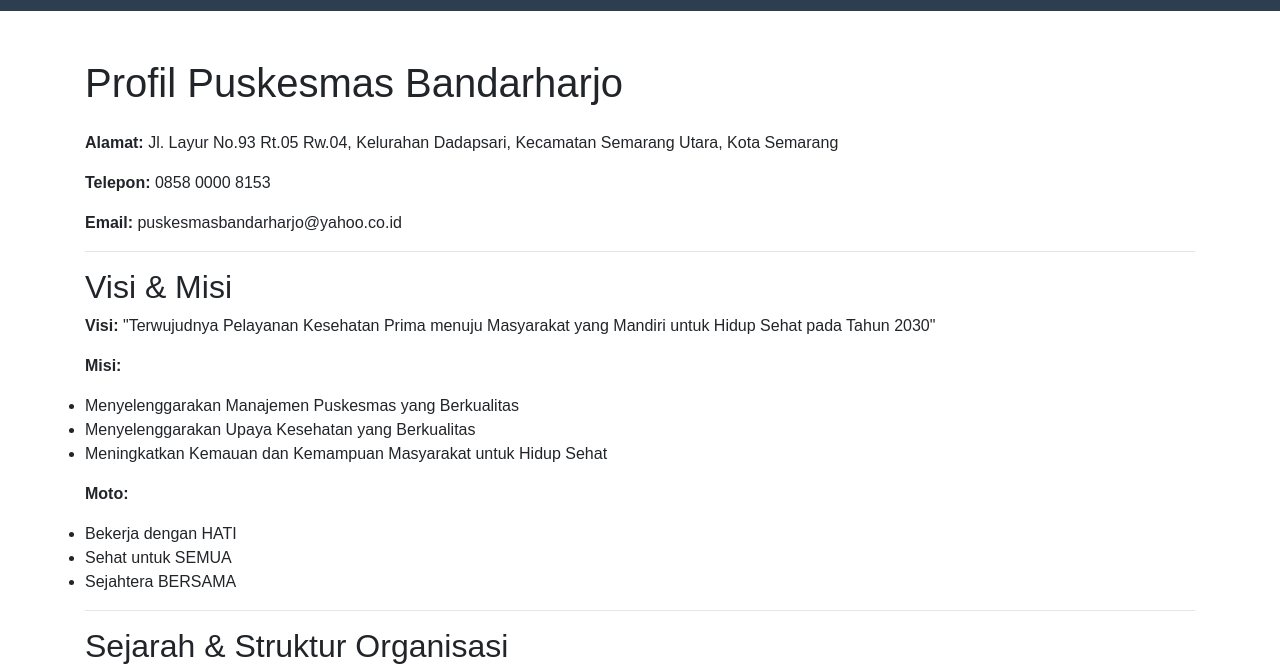
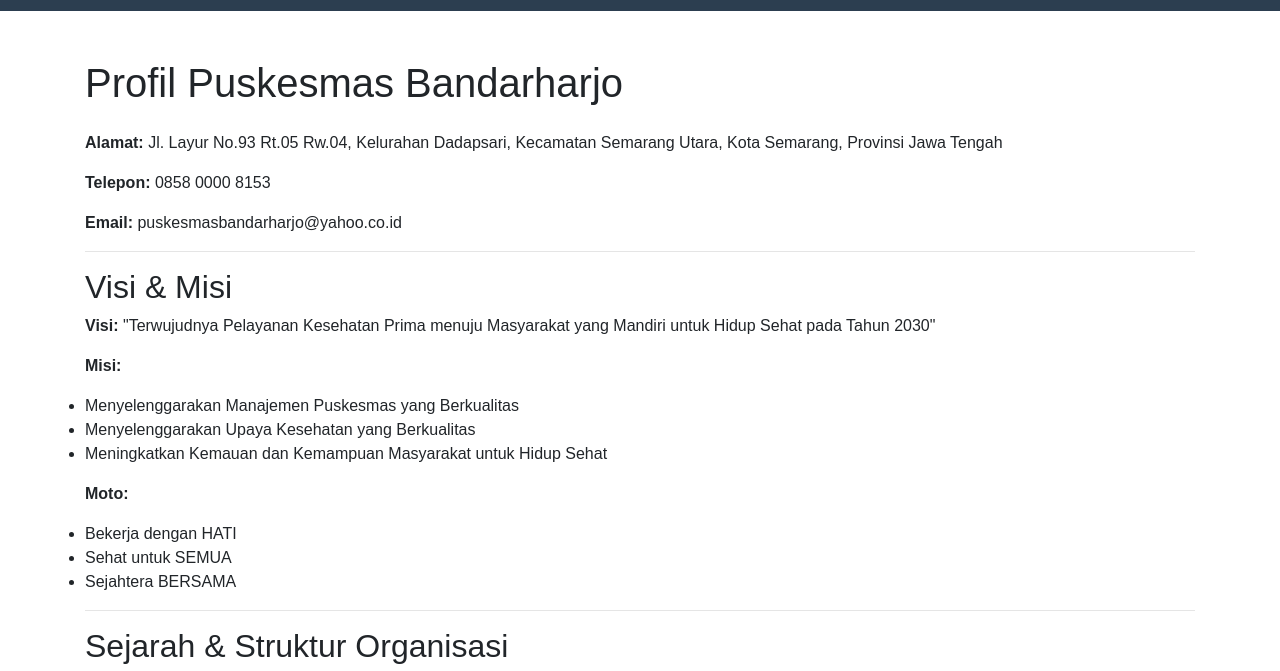
Before and after one commit to Rivaldisky73/puskesmas-bandarharjo, a plain HTML site: page profile.html in a window 1280 px wide. Shown: the part 95-766 px from the top of the page. Drawn offline with nearby package versions, Linux system fonts and the light colour scheme; files whose address does not match are found by name.

Commit message:
Update profile.html

```diff
--- a/profile.html
+++ b/profile.html
@@ -33,7 +33,7 @@
   <!-- Konten Profil -->
   <section class="container my-5">
     <h1 class="mb-4">Profil Puskesmas Bandarharjo</h1>
-    <p><strong>Alamat:</strong> Jl. Layur No.93 Rt.05 Rw.04, Kelurahan Dadapsari, Kecamatan Semarang Utara, Kota Semarang</p>
+    <p><strong>Alamat:</strong> Jl. Layur No.93 Rt.05 Rw.04, Kelurahan Dadapsari, Kecamatan Semarang Utara, Kota Semarang, Provinsi Jawa Tengah</p>
     <p><strong>Telepon:</strong> 0858 0000 8153</p>
     <p><strong>Email:</strong> puskesmasbandarharjo@yahoo.co.id</p>
 
```
